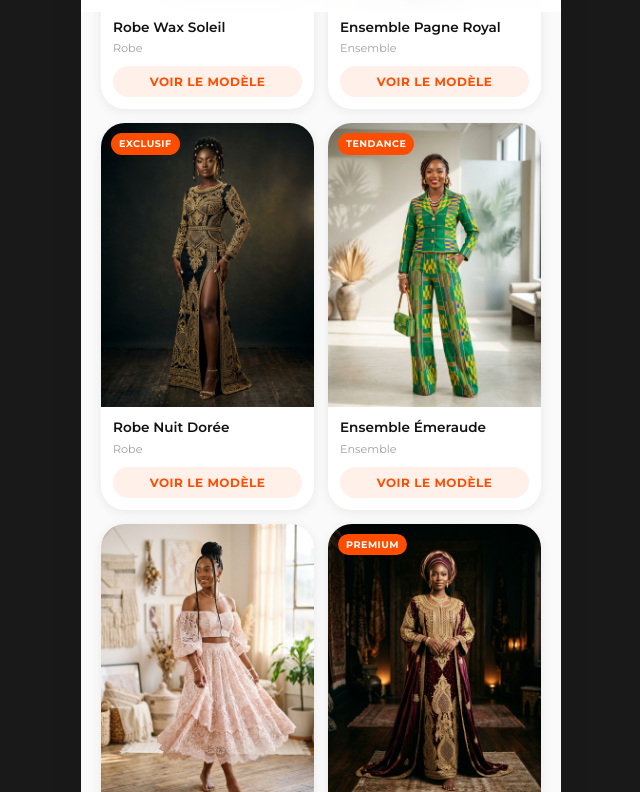
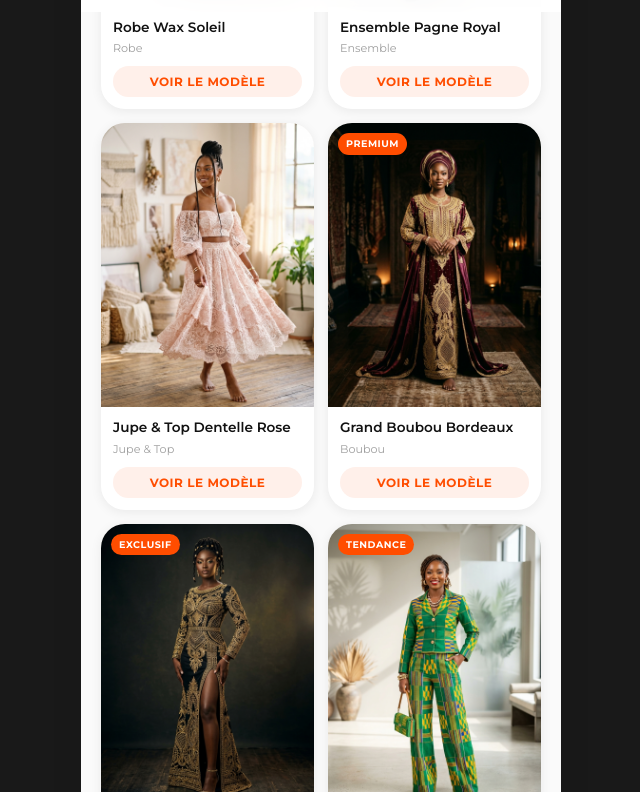
Before and after one commit to deforviv/roukifashion, a React (Vite) app: page / in a window 1280 px wide. Shown: the part 788-1580 px from the top of the page, without its empty margins (319-959 px from the left). Built offline with nearby package versions, Linux system fonts and the light colour scheme; a web font is replaced by a local one.

Commit message:
Feat: home page shows max 45 products balanced across all categories

```diff
--- a/src/pages/HomePage.jsx
+++ b/src/pages/HomePage.jsx
@@ -2,19 +2,43 @@
 // ROUKI FASHION — Home Page
 // ============================================================
 
-import { useState } from 'react';
+import { useState, useMemo } from 'react';
 import HeroBanner from '../components/HeroBanner';
 import ProductCard from '../components/ProductCard';
 import Icon from '../components/Icon';
 import { categories, products } from '../data';
 
+const MAX_HOME_PRODUCTS = 45;
+
+// Shuffle and cap the product list once — mix all categories
+function getSampledProducts(allProducts, limit) {
+  // Interleave by category so the mix is balanced
+  const byCategory = {};
+  allProducts.forEach((p) => {
+    if (!byCategory[p.category]) byCategory[p.category] = [];
+    byCategory[p.category].push(p);
+  });
+  const cats = Object.values(byCategory);
+  const interleaved = [];
+  const maxRounds = Math.ceil(limit / cats.length);
+  for (let i = 0; i < maxRounds; i++) {
+    cats.forEach((group) => {
+      if (group[i]) interleaved.push(group[i]);
+    });
+  }
+  return interleaved.slice(0, limit);
+}
+
 export default function HomePage({ onSelectProduct, wishlist, onToggleWishlist, onNavigate }) {
   const [activeCategory, setActiveCategory] = useState('all');
 
+  // Stable interleaved sample — computed once
+  const sampledProducts = useMemo(() => getSampledProducts(products, MAX_HOME_PRODUCTS), []);
+
   const filtered =
     activeCategory === 'all'
-      ? products
-      : products.filter((p) => p.category === activeCategory);
+      ? sampledProducts
+      : sampledProducts.filter((p) => p.category === activeCategory);
 
   return (
     <div className="page-enter">
```
